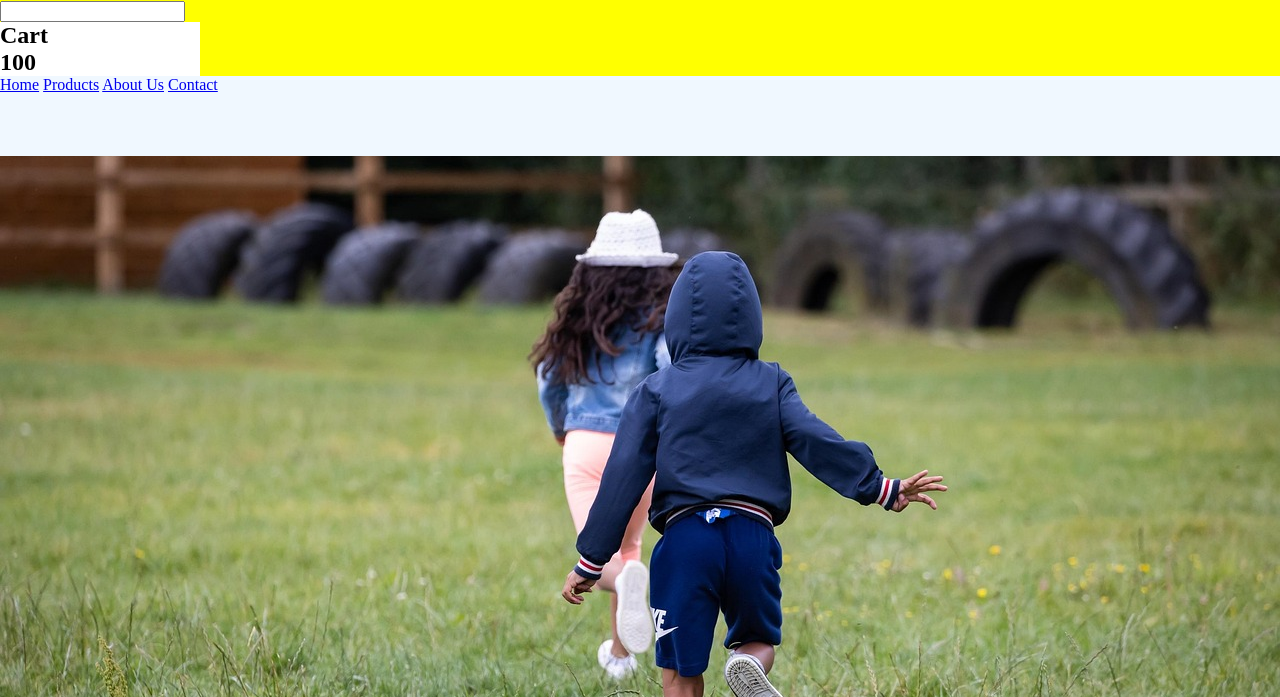
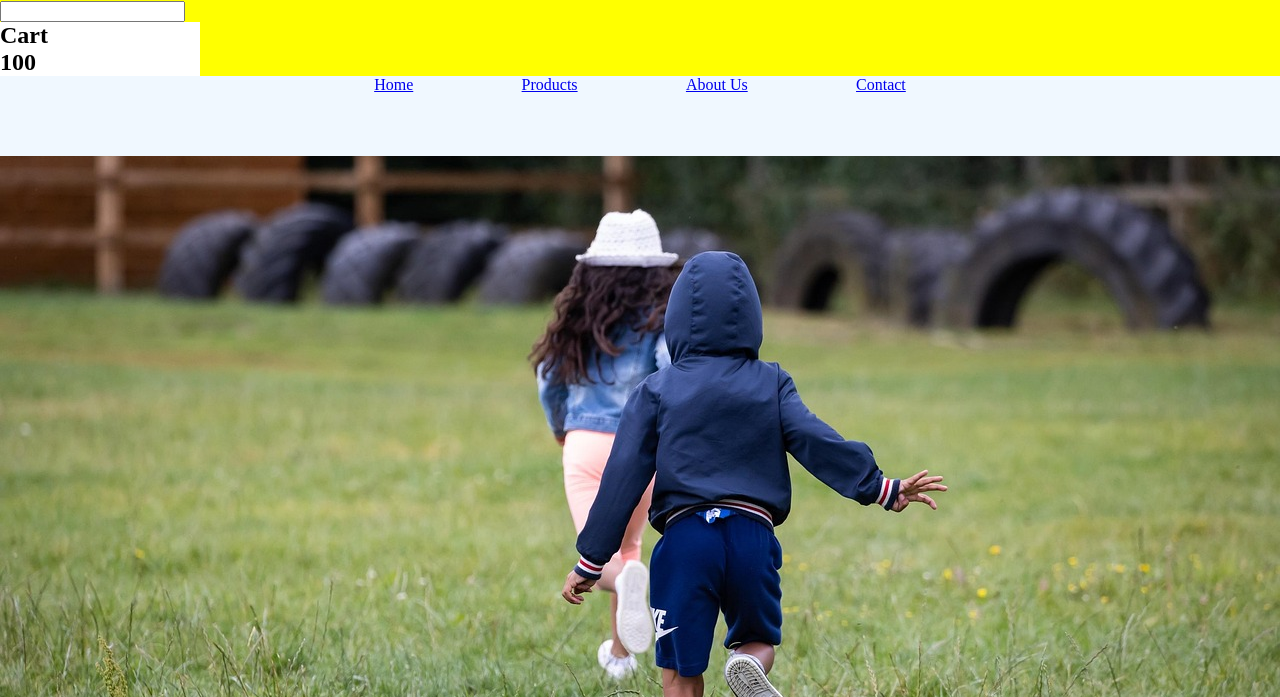
Before and after one commit to ajeigbepaul/cohort5, a plain HTML site: page index.html in a window 1280 px wide. Shown: the part 103-800 px from the top of the page. Drawn offline with Linux system fonts and the light colour scheme.

Commit message:
worked on the navlinks

```diff
--- a/index.html
+++ b/index.html
@@ -94,6 +94,14 @@
         height: 60%;
         object-fit: cover;
       }
+      .navigation_links {
+        display: flex;
+        justify-content: space-around;
+        align-items: center;
+        width: 50%;
+        margin: 0 auto;
+
+      }
 
 
 
@@ -123,7 +131,7 @@
 
 
         </ul> -->
-      <div>
+      <div class="navigation_links">
         <a href="#">Home</a>
         <a href="#">Products</a>
         <a href="#">About Us</a>
```
